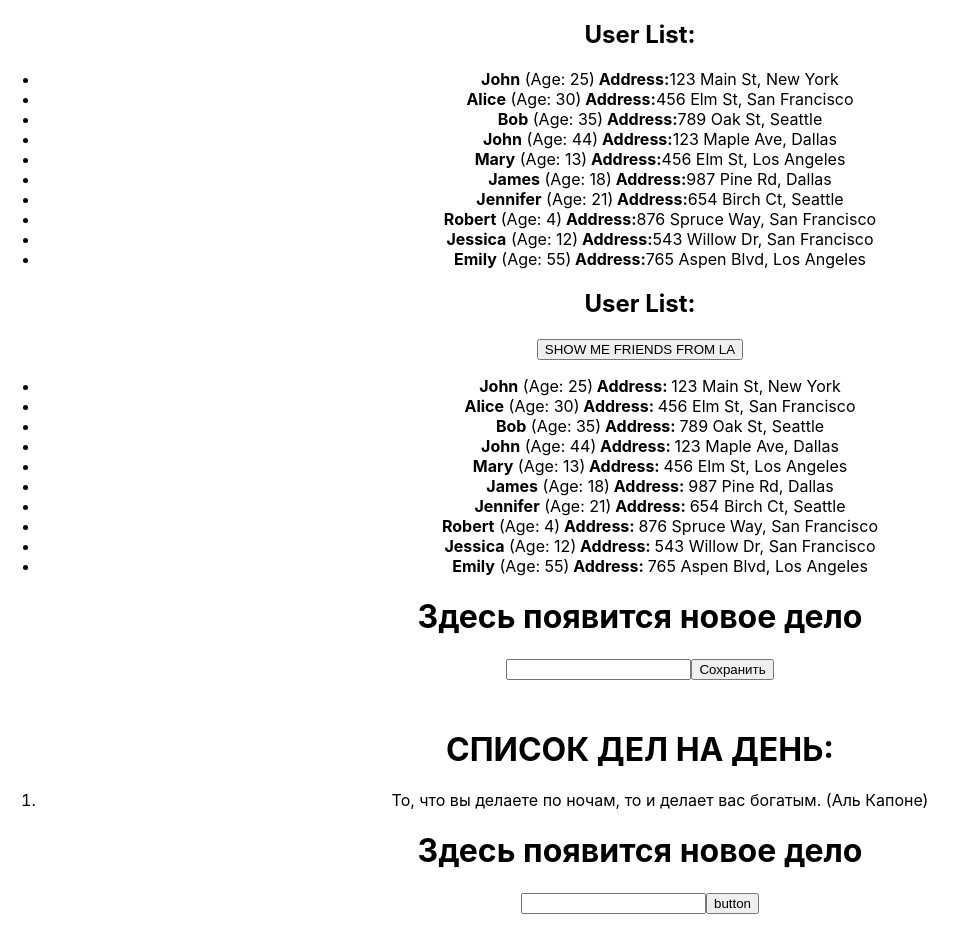
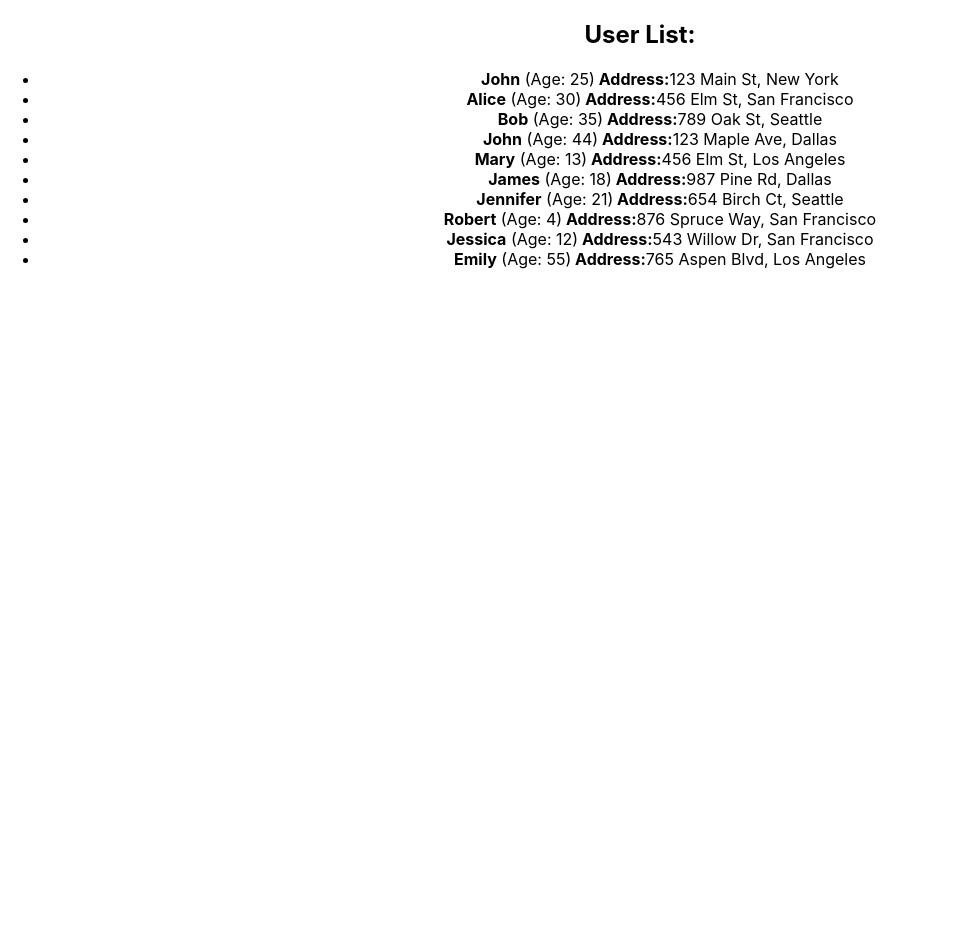
Before and after one commit to molniagrom/homework-front-main, a React (Create React App) app: page / in a window 1280 px wide. Shown: the top 952 px of the page, without its empty margins (0-968 px from the left). After the commit the page ends 800 px from the top, so only its background shows below. Built offline with nearby package versions, Linux system fonts and the light colour scheme.

Commit message:
fix to bag

```diff
--- a/src/App.tsx
+++ b/src/App.tsx
@@ -8,9 +8,9 @@ function App() {
   return (
     <div className="App">
       <HW1 />
-      <HW2 />
-      <HW3 />
-      <HW4 />
+      {/*<HW2 />*/}
+      {/*<HW3 />*/}
+      {/*<HW4 />*/}
     </div>
   );
 }
```
